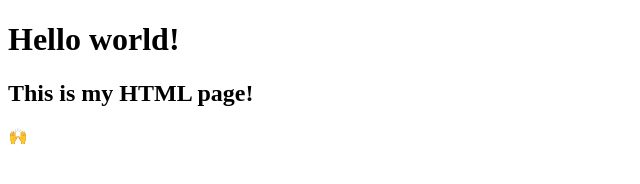
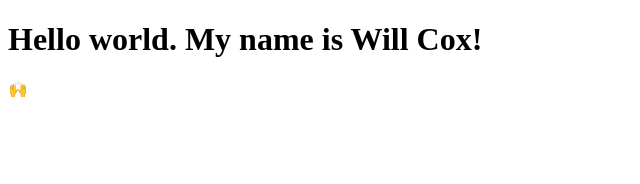
Before and after one commit to wcox2/my-awesome-project, a plain HTML site: page index.html in a window 1280 px wide. Shown: the whole page, without its empty margins (0-640 px from the left). Drawn offline with Linux system fonts and the light colour scheme.

Commit message:
Update index.html

```diff
--- a/index.html
+++ b/index.html
@@ -5,8 +5,7 @@
 </head>
 <body>
 
-<h1>Hello world!</h1>
-<h2>This is my HTML page!</h2>
+<h1>Hello world. My name is Will Cox!</h1>
 <p>🙌</p>
 
 </body>
```
